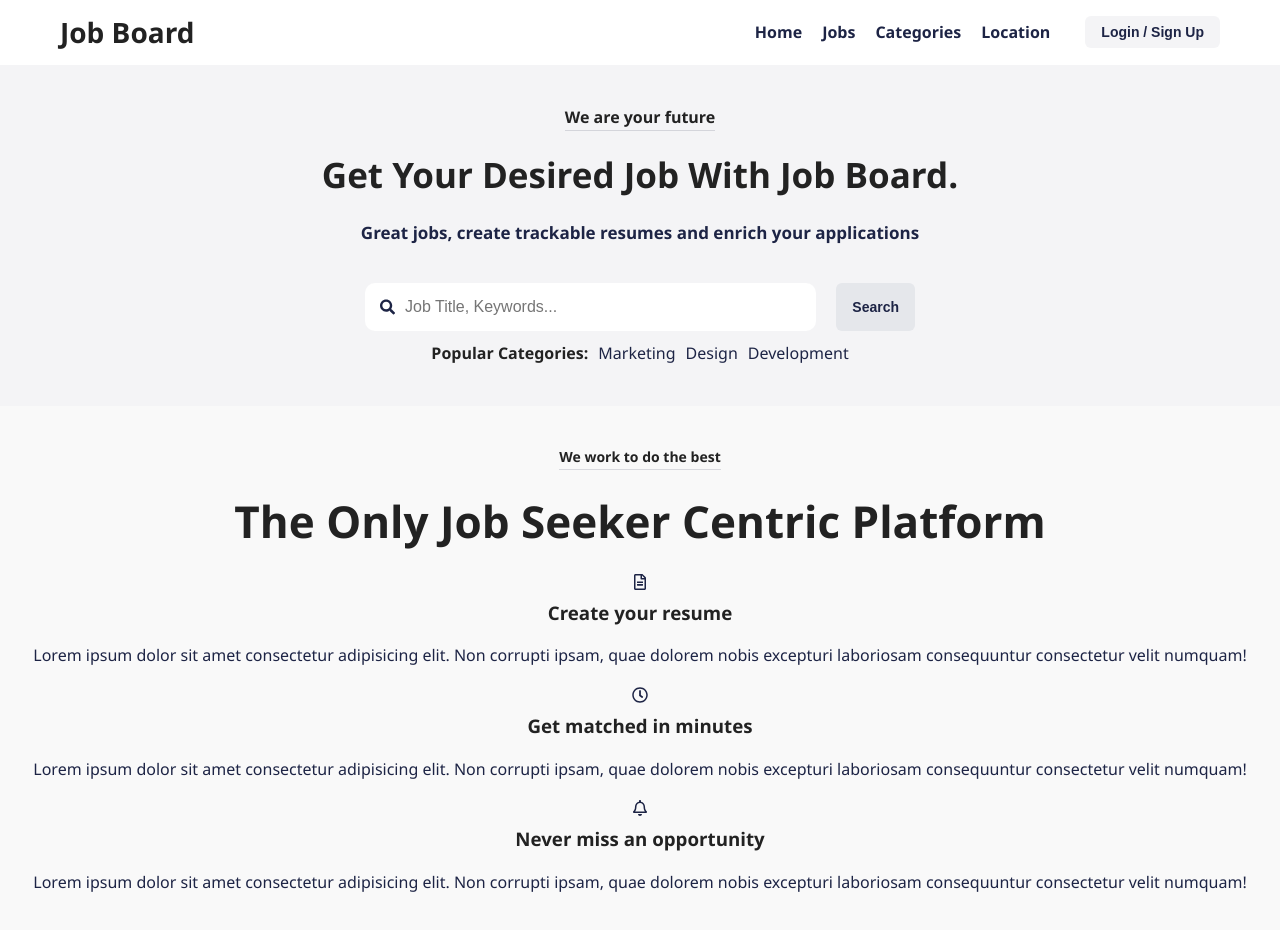
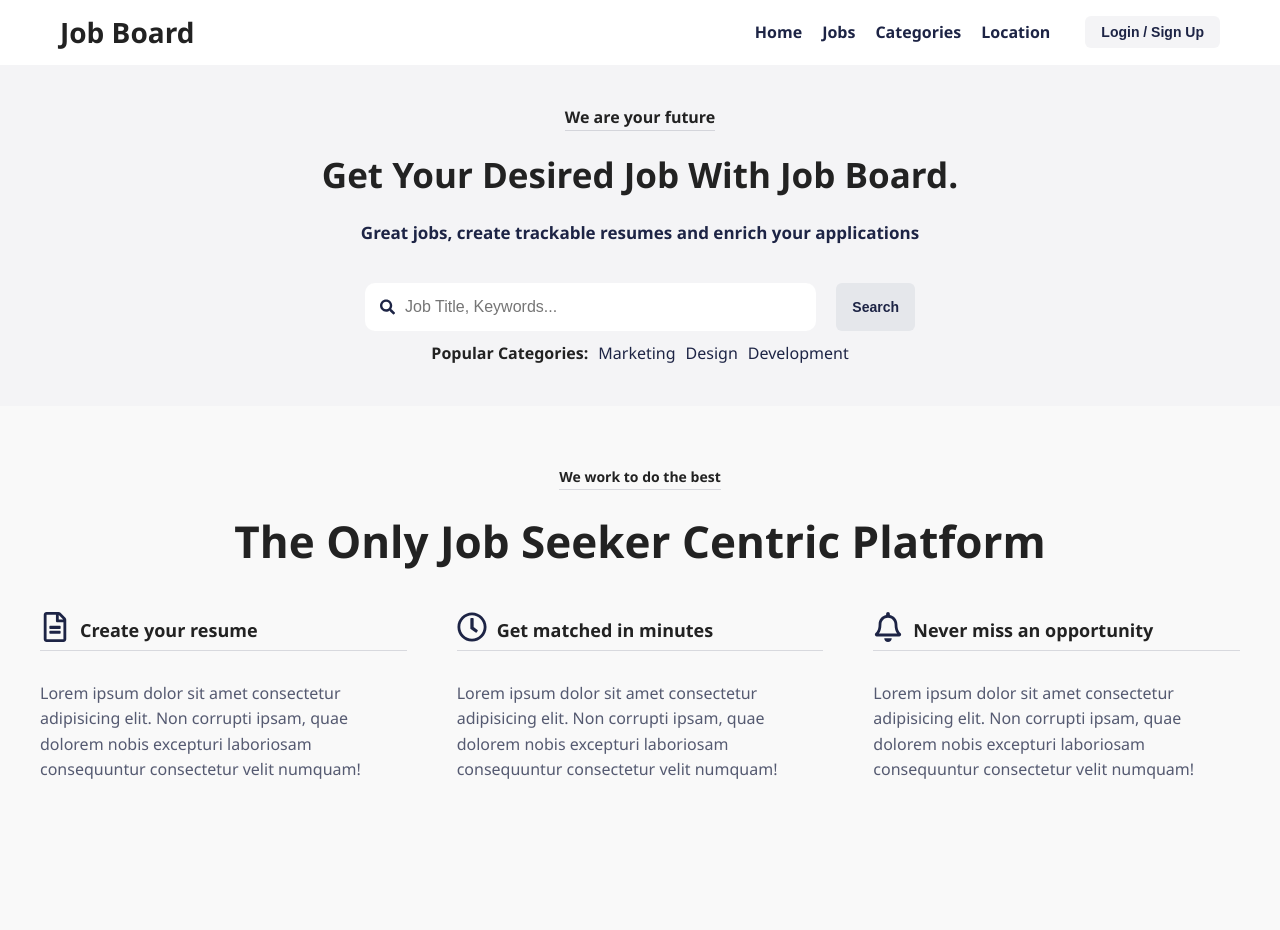
Before and after one commit to Jon-Felipe/Job-Board-React, a React (Vite) app: page / in a window 1280 px wide. Shown: the top 930 px of the page. After the commit the page ends 859 px from the top, so only its background shows below. Built offline with nearby package versions, Linux system fonts and the light colour scheme.

Commit message:
feature card styling

```diff
--- a/src/components/About/About.module.css
+++ b/src/components/About/About.module.css
@@ -3,8 +3,9 @@
   flex-direction: column;
   align-items: center;
   justify-content: center;
-  margin: 40px 0;
+  margin: 60px 0;
   text-align: center;
+  padding: 0 40px;
 }
 
 .title {
@@ -17,6 +18,14 @@
   font-size: 24px;
 }
 
+.features {
+  display: flex;
+  flex-direction: column;
+  align-items: center;
+  row-gap: 50px;
+  margin-top: 20px;
+}
+
 @media screen and (min-width: 768px) {
   .subtitle {
     font-size: 34px;
@@ -27,4 +36,9 @@
   .subtitle {
     font-size: 44px;
   }
+
+  .features {
+    flex-direction: row;
+    column-gap: 50px;
+  }
 }
--- /dev/null
+++ b/src/components/ui/FeatureCard/FeatureCard.module.css
@@ -0,0 +1,29 @@
+.featureCard {
+  max-width: 400px;
+}
+
+.header {
+  display: flex;
+  align-items: center;
+  column-gap: 10px;
+  margin-bottom: 30px;
+  border-bottom: 1px solid rgba(29, 36, 69, 0.15);
+
+  h3 {
+    font-size: 18px;
+    font-weight: 600;
+    margin-bottom: 0;
+  }
+
+  .icon svg {
+    width: 30px;
+    height: 30px;
+  }
+}
+
+.text {
+  text-align: left;
+  font-size: 16px;
+  font-weight: 500;
+  color: rgba(29, 36, 67, 0.75);
+}
--- a/src/components/ui/FeatureCard/FeatureCard.tsx
+++ b/src/components/ui/FeatureCard/FeatureCard.tsx
@@ -1,4 +1,5 @@
 import React from 'react';
+import styles from './FeatureCard.module.css';
 
 type FeatureCardProps = {
   icon: React.ReactNode;
@@ -8,12 +9,12 @@ type FeatureCardProps = {
 
 function FeatureCard({ icon, title, text }: FeatureCardProps) {
   return (
-    <article>
-      <div>
-        <span>{icon}</span>
+    <article className={styles.featureCard}>
+      <div className={styles.header}>
+        <span className={styles.icon}>{icon}</span>
         <h3>{title}</h3>
       </div>
-      <p>{text}</p>
+      <p className={styles.text}>{text}</p>
     </article>
   );
 }
```
